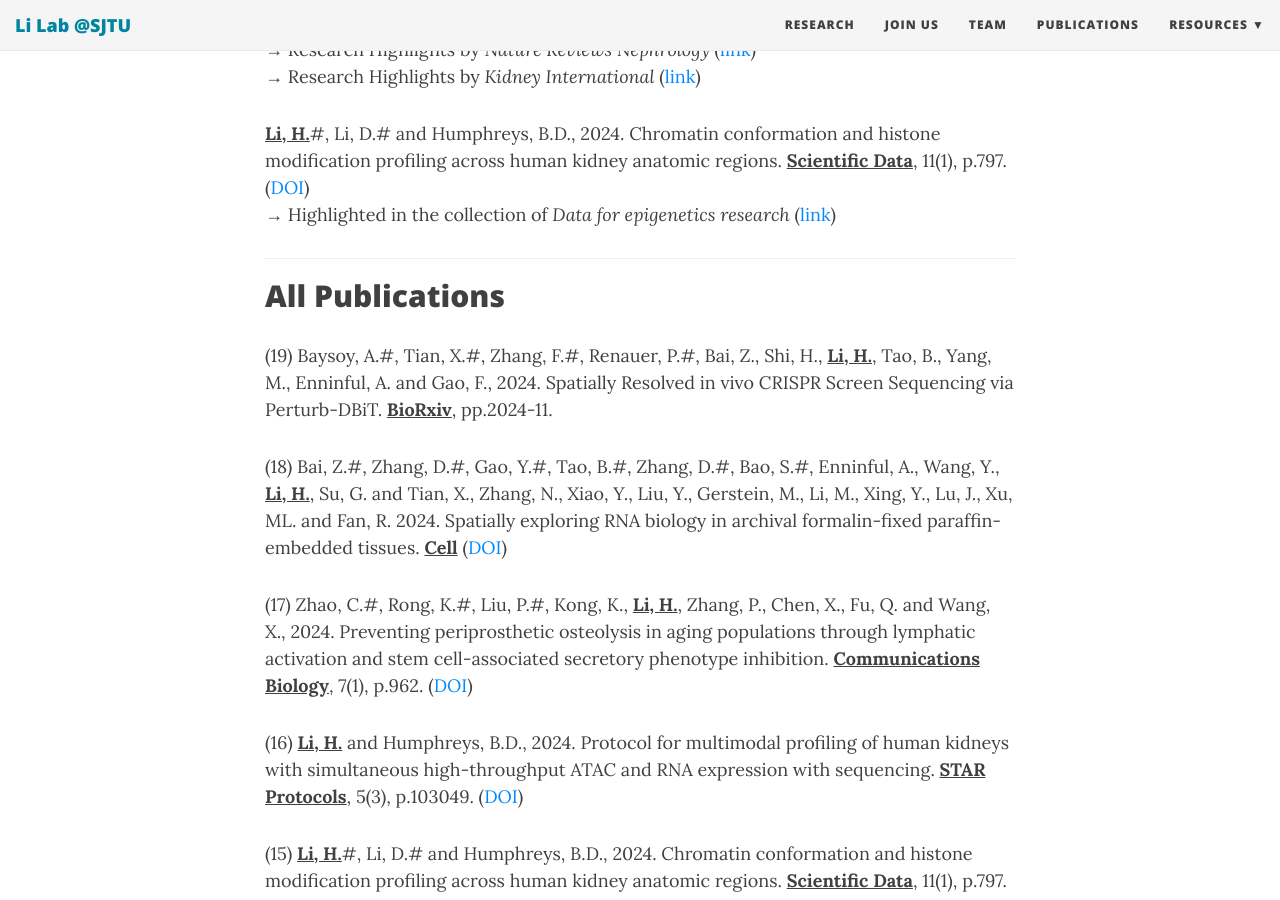
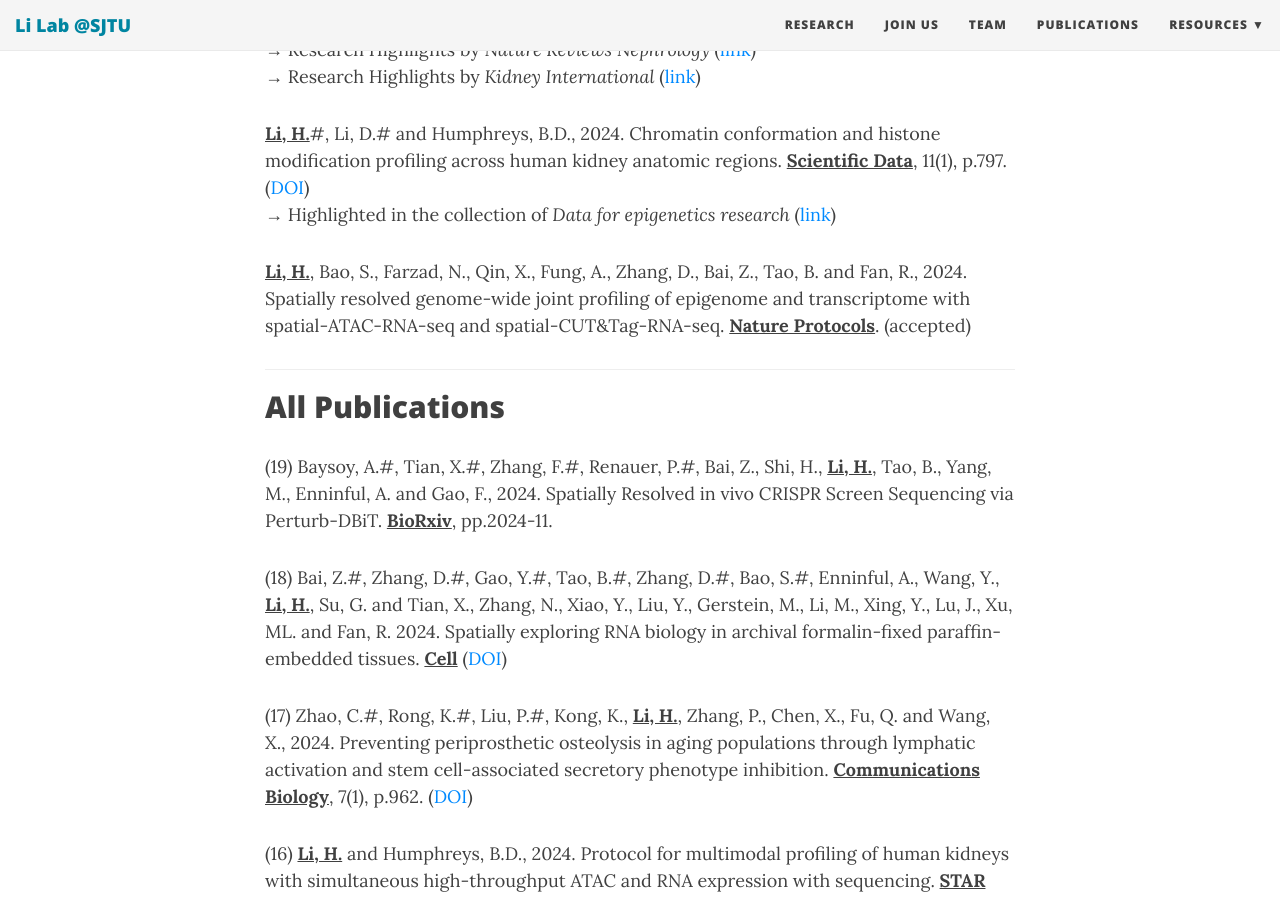
Before and after one commit to TheLiLab/thelilab.github.io, a Jekyll site: the page built from pubs.md, in a window 1280 px wide and 900 px high, scrolled down 989 px. Built offline with Jekyll 4.4.1, drawn with Linux system fonts in a browser that asks for light colours; nearby versions of some CDN libraries.

Commit message:
Update pubs.md

```diff
--- a/pubs.md
+++ b/pubs.md
@@ -32,6 +32,8 @@
 →	Highlighted in the collection of <i>Data for epigenetics research</i> ([link](https://www.nature.com/collections/fehdjjbjce))
 <br>
 
+<strong><u>Li, H.</u></strong>, Bao, S., Farzad, N., Qin, X., Fung, A., Zhang, D., Bai, Z., Tao, B. and Fan, R., 2024. Spatially resolved genome-wide joint profiling of epigenome and transcriptome with spatial-ATAC-RNA-seq and spatial-CUT&Tag-RNA-seq. <strong><u>Nature Protocols</u></strong>. (accepted)
+<br>
 
 <hr>
 ## All Publications
```
